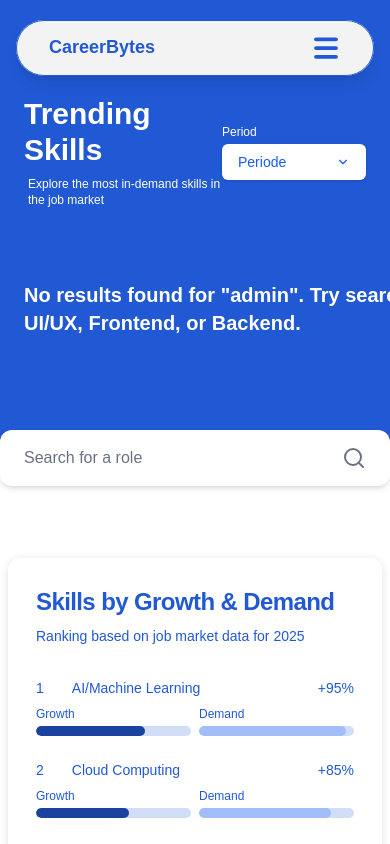
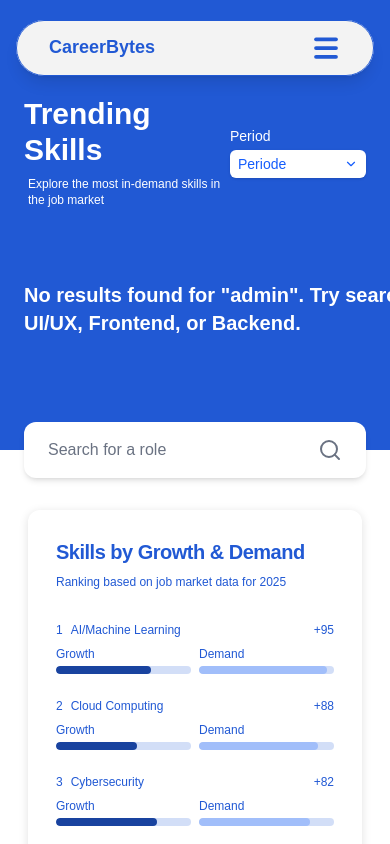
Before and after one commit to Ampasan/Frontend_CareerBytes, a React (Vite) app: page /trends in a window 390 px wide. Shown: the top 844 px of the page. Built offline with nearby package versions, Linux system fonts and the light colour scheme; sample sign-in values are in the browser's storage.

Commit message:
Feat: Add Responsive Page

```diff
--- a/src/components/ui/GrowhtDemandCard.jsx
+++ b/src/components/ui/GrowhtDemandCard.jsx
@@ -6,21 +6,33 @@ const barColor = {
 };
 
 function GrowthDemandCard ({ year = "2025", skills = [] }) {
+    const sortedSkills = [...skills].sort((a, b) => {
+    const demandA = a.bars.find(bar => bar.label === "Demand")?.progress ?? 0;
+    const demandB = b.bars.find(bar => bar.label === "Demand")?.progress ?? 0;
+    return demandB - demandA; // descending
+    });
+
     return (
         <>
         <div className="shadow-[0_2px_8px_1px] shadow-black/10 text-(--color-primary) rounded-xl p-7">
-            <h1 className="text-2xl font-bold tracking-tight">Skills by Growth & Demand</h1>
-            <p className="mt-2 text-sm mb-6">Ranking based on job market data for {year}</p>
+            <h1 className="text-xl md:text-2xl font-bold tracking-tight">Skills by Growth & Demand</h1>
+            <p className="mt-2 text-xs md:text-sm mb-6">Ranking based on job market data for {year}</p>
 
             <div>
-                {skills.map((skill, index) => (
-                    <div key={skill.id} className="text-sm py-2">
+                {sortedSkills.map((skill, index) => {
+                    const demandBar = skill.bars.find(
+                        (bar) => bar.label === "Demand"
+                    );
+
+                    return (
+
+                    <div key={skill.id} className="text-xs md:text-sm py-2">
                         <div className="flex justify-between">
-                            <div className="flex gap-7">
+                            <div className="flex gap-2 md:gap-7">
                                 <p>{index + 1}</p>
                                 <p>{skill.name}</p>
                             </div>
-                            <p>{skill.percent}</p>
+                            <p>+{demandBar?.progress}</p>
                         </div>
 
                         {/* Growth Demand Bar */}
@@ -31,21 +43,22 @@ function GrowthDemandCard ({ year = "2025", skills = [] }) {
                                     <Bar
                                     progress={bar.progress}
                                     color={barColor[bar.label]}
-                                    barHeight="h-2.5"/>
+                                    barHeight="h-2 md:h-2.5"/>
                                 </div>
                             ))}
                         </div>
                     </div>
-                ))}
+                    )
+                })}
             </div>
 
-            <div className="flex text-sm justify-center gap-7 pt-5 mt-2 border-t border-(--color-primary)/10">
+            <div className="flex text-xs md:text-sm justify-center gap-7 pt-5 mt-2 border-t border-(--color-primary)/10">
                 <div className="flex items-center gap-2">
-                    <div className="bg-[#19439F] h-4 w-4 rounded"></div>
+                    <div className="bg-[#19439F] h-3 w-3 md:h-4 md:w-4 rounded"></div>
                     <p>Growth Rate</p>
                 </div>
                 <div className="flex items-center gap-2">
-                    <div className="bg-[#A1BEFA] h-4 w-4 rounded"></div>
+                    <div className="bg-[#A1BEFA] h-3 w-3 md:h-4 md:w-4 rounded"></div>
                     <p>Market Demand</p>
                 </div>
             </div>
--- a/src/components/ui/PeriodDropdown.jsx
+++ b/src/components/ui/PeriodDropdown.jsx
@@ -23,16 +23,16 @@ function PeriodDropdown({ periods = [], value, onChange, variant = "main" }) {
   return (
     <div className="flex flex-col items-start gap-1" ref={ref}>
       {isMain ?
-        (<label className="text-white text-xs font-medium">Period</label>) :
+        (<label className="text-white text-sm font-medium">Period</label>) :
         (<label className="text-[#14357F] text-sm font-medium">Select Period</label>)
       }
 
-      <div className="relative w-36">
+      <div className="relative w-34 md:w-36">
         {/* Trigger */}
         <button
           onClick={() => setIsOpen((prev) => !prev)}
-          className={`w-full flex items-center justify-between bg-white rounded-md px-4 py-2
-                      text-blue-600 font-medium text-sm shadow-sm
+          className={`w-full flex items-center justify-between bg-white rounded-md px-2 py-1 lg:px-4 lg:py-2
+                      text-blue-600 font-medium text-sm lg:text-sm shadow-sm
                     ${isMain ? "" : "ring-2 ring-(--color-primary)/10"}
             `}
         >
--- a/src/components/ui/StatCard.jsx
+++ b/src/components/ui/StatCard.jsx
@@ -7,7 +7,8 @@ const iconMap = {
 
 function StatCard({ icon = null, title, content, desc }) {
   return (
-    <div className="flex-1 bg-white shadow-md rounded-xl p-5 flex flex-col gap-2 min-w-0 min-h-34.5 text-(--color-primary)">
+    <div className="flex-1 bg-white shadow-md rounded-xl p-4 md:p-5 flex flex-col gap-2 md:min-h-34.5
+                    text-(--color-primary) justify-center items-center md:justify-start md:items-start">
       {/* Title + icon opsional */}
       <div className="flex items-center gap-2">
         {icon && iconMap[icon] && (
@@ -17,7 +18,7 @@ function StatCard({ icon = null, title, content, desc }) {
       </div>
 
       {/* Content - angka besar atau teks */}
-      <p className="text-xl sm:text-xl font-bold leading-tight max-w-40">
+      <p className="text-base sm:text-xl font-bold leading-tight md:max-w-40">
         {content}
       </p>
 
--- a/src/components/ui/StatsSummaryCard.jsx
+++ b/src/components/ui/StatsSummaryCard.jsx
@@ -6,7 +6,7 @@ const iconMap = {
 
 function StatsSummaryCard({ stats = [] }) {
   return (
-    <div className="flex gap-7">
+    <div className="flex flex-wrap gap-5 md:gap-7">
       {stats.map((stat) => (
         <div
           key={stat.id}
@@ -16,7 +16,7 @@ function StatsSummaryCard({ stats = [] }) {
             <span>{iconMap[stat.icon]}</span>
           )}
           <p className="text-2xl font-bold text-(--color-primary)">{stat.value}</p>
-          <p className="text-sm text-[#14357F]">{stat.label}</p>
+          <p className="text-sm text-[#14357F] text-center">{stat.label}</p>
         </div>
       ))}
     </div>
--- /dev/null
+++ b/src/components/ui/TrendsSearchBar.jsx
@@ -0,0 +1,41 @@
+import { useState } from "react";
+import { Search } from "lucide-react";
+
+function TrendsSearchBar({ onSearch }) {
+  const [inputValue, setInputValue] = useState("");
+
+  const handleSearch = () => {
+    if (onSearch) {
+      onSearch(inputValue);
+    }
+  };
+
+  const handleKeyDown = (e) => {
+    if (e.key === "Enter") {
+      handleSearch();
+    }
+  };
+
+  return (
+    <div className="w-full flex justify-center">
+      <div className="w-full bg-white rounded-xl shadow-md flex items-center px-6 py-4">
+
+        <input
+          type="text"
+          placeholder="Search for a role"
+          className="flex-1 bg-transparent outline-none text-gray-600 placeholder:text-gray-500 text-md"
+          value={inputValue}
+          onChange={(e) => setInputValue(e.target.value)}
+          onKeyDown={handleKeyDown}
+        />
+
+        <Search
+          className="text-gray-500 w-6 h-6 cursor-pointer hover:text-blue-600 transition"
+          onClick={handleSearch}
+        />
+      </div>
+    </div>
+  );
+}
+
+export default TrendsSearchBar;
--- a/src/constants/dummy/trendsDummy.js
+++ b/src/constants/dummy/trendsDummy.js
@@ -37,14 +37,14 @@ export const dummyPeriods = ["2026", "2025", "2024"];
 export const dummySkills = {
   year: "2025",
   skills: [
-    { id: 1, name: "AI/Machine Learning", percent: "+95%", bars: [{ label: "Growth", progress: 70 }, { label: "Demand", progress: 95 }] },
-    { id: 2, name: "Cloud Computing",     percent: "+85%", bars: [{ label: "Growth", progress: 60 }, { label: "Demand", progress: 85 }] },
-    { id: 3, name: "Cybersecurity",       percent: "+92%", bars: [{ label: "Growth", progress: 75 }, { label: "Demand", progress: 92 }] },
-    { id: 4, name: "Data Science",        percent: "+78%", bars: [{ label: "Growth", progress: 55 }, { label: "Demand", progress: 78 }] },
-    { id: 5, name: "UI/UX Design",        percent: "+75%", bars: [{ label: "Growth", progress: 50 }, { label: "Demand", progress: 75 }] },
-    { id: 6, name: "DevOps",              percent: "+72%", bars: [{ label: "Growth", progress: 48 }, { label: "Demand", progress: 72 }] },
-    { id: 7, name: "Mobile Development",  percent: "+68%", bars: [{ label: "Growth", progress: 45 }, { label: "Demand", progress: 68 }] },
-    { id: 8, name: "Product Management",  percent: "+65%", bars: [{ label: "Growth", progress: 40 }, { label: "Demand", progress: 65 }] },
+    { id: 1, name: "AI/Machine Learning", bars: [{ label: "Growth", progress: 70 }, { label: "Demand", progress: 95 }] },
+    { id: 2, name: "Cloud Computing",    bars: [{ label: "Growth", progress: 60 }, { label: "Demand", progress: 88 }] },
+    { id: 3, name: "Cybersecurity",      bars: [{ label: "Growth", progress: 75 }, { label: "Demand", progress: 82 }] },
+    { id: 4, name: "Data Science",       bars: [{ label: "Growth", progress: 55 }, { label: "Demand", progress: 78 }] },
+    { id: 5, name: "UI/UX Design",       bars: [{ label: "Growth", progress: 50 }, { label: "Demand", progress: 75 }] },
+    { id: 6, name: "DevOps",             bars: [{ label: "Growth", progress: 48 }, { label: "Demand", progress: 72 }] },
+    { id: 7, name: "Mobile Development", bars: [{ label: "Growth", progress: 45 }, { label: "Demand", progress: 68 }] },
+    { id: 8, name: "Product Management", bars: [{ label: "Growth", progress: 40 }, { label: "Demand", progress: 65 }] },
   ],
 };
 
@@ -154,25 +154,25 @@ export const roleActions = {
   "Frontend Developer": {
     title: "Level Up Your Frontend Skills",
     description: "Explore advanced React patterns, performance optimization, and modern CSS techniques to stand out.",
-    linkText: "View Frontend Roadmap",
+    linkText:  "See Recommendations",
     path: "/mission",
   },
   "Backend Developer": {
     title: "Master Scalable Backend Systems",
     description: "Strengthen your API architecture, database optimization, and cloud deployment knowledge.",
-    linkText: "View Backend Roadmap",
+    linkText:  "See Recommendations",
     path: "/mission",
   },
   "Data Analyst": {
     title: "Advance Your Data Skills",
     description: "Explore machine learning basics and advanced SQL to transition into higher-value data roles.",
-    linkText: "View Data Roadmap",
+    linkText: "See Recommendations",
     path: "/mission",
   },
   "Product Manager": {
     title: "Sharpen Your Product Strategy",
     description: "Deepen your understanding of OKRs, user research, and data-driven product decisions.",
-    linkText: "View PM Resources",
+    linkText:  "See Recommendations",
     path: "/mission",
   },
 };
--- a/src/features/Trends/components/TrendsMain.jsx
+++ b/src/features/Trends/components/TrendsMain.jsx
@@ -1,7 +1,7 @@
-import SearchBar from "../../../components/ui/SearchBar";
 import StatCard from "../../../components/ui/StatCard";
 import PeriodDropdown from "../../../components/ui/PeriodDropdown";
 import GrowthDemandCard from "../../../components/ui/GrowhtDemandCard";
+import TrendsSearchBar from "../../../components/ui/TrendsSearchBar";
 
 
 function TrendsMain({
@@ -18,7 +18,7 @@ function TrendsMain({
   return (
     <>
       <div className="w-full relative -mt-30 mb-5 bg-(--color-primary)">
-        <div className="max-w-6xl mx-auto relative pt-40 pb-20 px-6">
+        <div className="max-w-6xl mx-auto relative pt-40 pb-18 md:pb-20 px-6">
 
           {/* Judul + Dropdown */}
           <div className="flex items-center justify-between">
@@ -39,7 +39,7 @@ function TrendsMain({
           </div>
 
           {/* Cards - skeleton saat loading */}
-          <div className="max-w-3xl flex gap-5 mt-8">
+          <div className="md:max-w-3xl flex flex-row flex-wrap gap-5 mt-8">
             {loading
               ? Array(3).fill(0).map((_, i) => (
                   <div key={i} className="flex-1 h-34.5 bg-white/20 rounded-2xl animate-pulse" />
@@ -62,9 +62,9 @@ function TrendsMain({
           </div>
 
           {/* Search Bar */}
-          <div className="absolute left-1/2 bottom-0 -translate-x-1/2 translate-y-1/2 w-full flex justify-center">
-            <div className="w-full max-w-6xl">
-              <SearchBar onSearch={handleSearch} />
+          <div className="absolute left-1/2 bottom-0 -translate-x-1/2 translate-y-1/2 px-6 w-full flex justify-center">
+            <div className="w-full max-w-6xl mx-auto">
+              <TrendsSearchBar onSearch={handleSearch} />
             </div>
           </div>
 
@@ -72,7 +72,7 @@ function TrendsMain({
       </div>
 
       {/* Growth & Demand */}
-      <div className="max-w-6xl mx-auto px-2 py-20">
+      <div className="max-w-6xl mx-auto px-7 md:px-2 py-10 md:py-20">
         {skillsData && (
           <GrowthDemandCard
             year={skillsData.year}
--- a/src/features/Trends/components/TrendsPeriod.jsx
+++ b/src/features/Trends/components/TrendsPeriod.jsx
@@ -57,8 +57,8 @@ function TrendsPeriod({ selectedPeriod, setSelectedPeriod }) {
         {/* Judul + Dropdown — selalu tampil */}
         <div className="flex items-center justify-between">
           <div className="text-(--color-primary)">
-            <h1 className="text-5xl font-bold mb-2">Trending Skills</h1>
-            <p className="text-sm text-[#14357F]">
+            <h1 className="text-3xl sm:text-4xl lg:text-6xl  font-bold mb-2">Trending Skills</h1>
+            <p className="text-xs sm:text-sm text-[#14357F]">
               {trendsData
                 ? trendsData.subtitle
                 : `Market insights and skill popularity for ${year}`}
```
Also changed, not shown: src/components/ui/TrendsActions.jsx (+5 -2 lines), src/components/ui/TrendsChart.jsx (+5 -4 lines), src/features/Trends/components/TrendsEmpty.jsx (+10 -8 lines).
